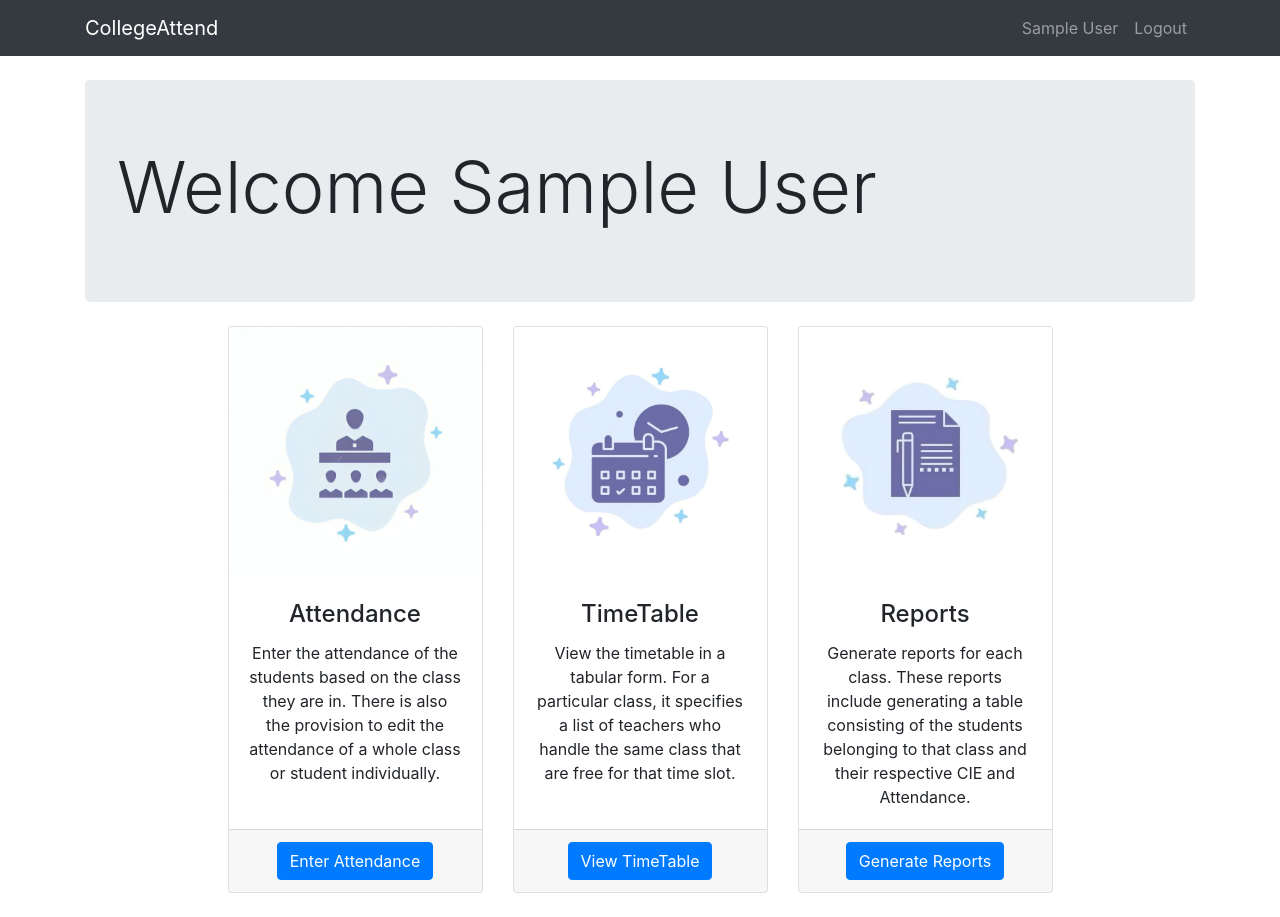
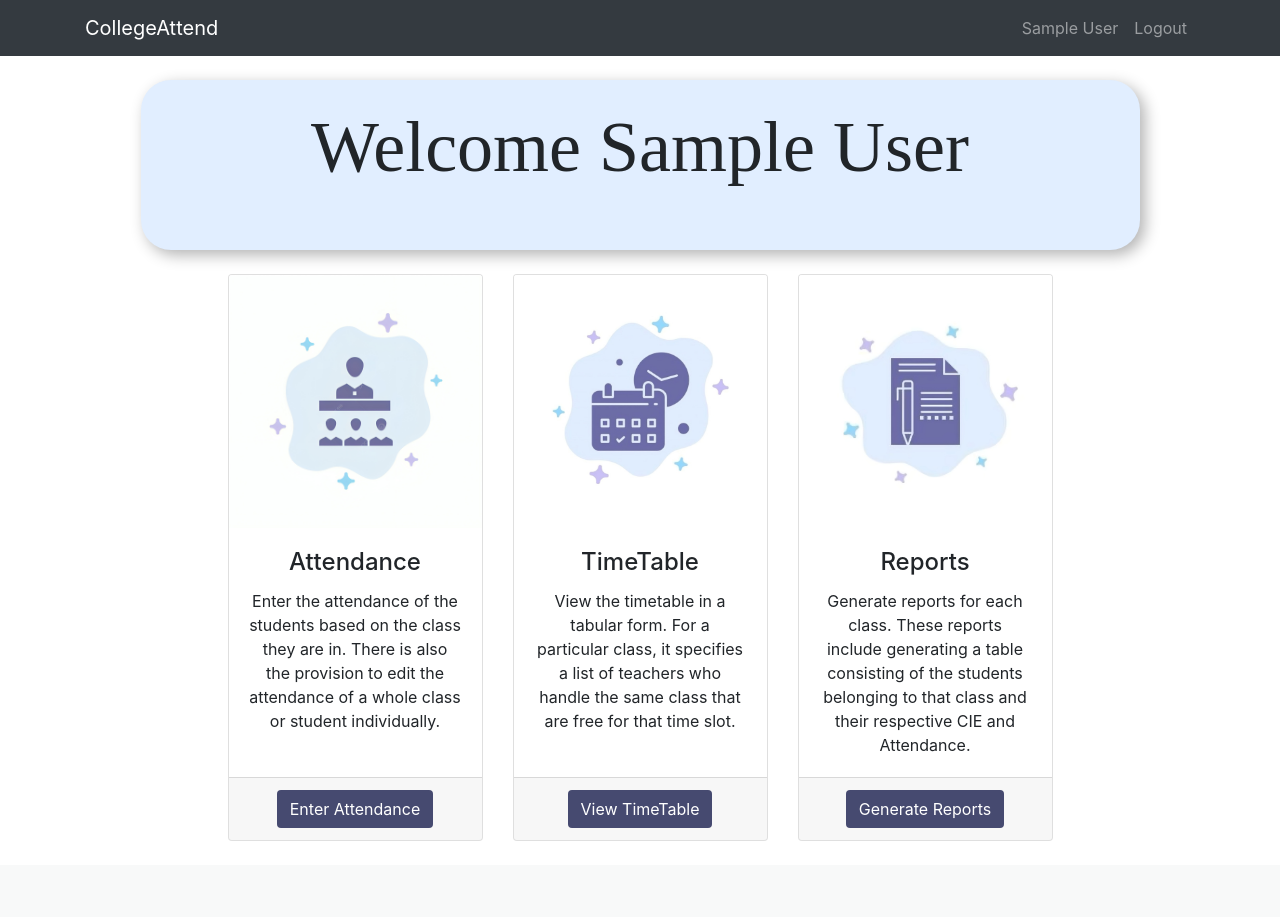
Before and after one commit to SayedAliSharrat/Graduation-Project, a Django app: page / in a window 1280 px wide. After the commit the page ends 841 px from the top, so only its background shows below. Run offline with Django 3.2, Linux system fonts and the light colour scheme; a user stored in the database is signed in; tables that the repository leaves empty hold one stand-in row (values such as "Sample post"); some libraries are stand-ins or nearby versions.

Commit message:
ui edits

```diff
--- a/info/templates/info/t_homepage.html
+++ b/info/templates/info/t_homepage.html
@@ -14,7 +14,6 @@
 
     <!-- Bootstrap core CSS -->
       <link href="{% static '/info/homepage/vendor/bootstrap/css/bootstrap.min.css' %}" rel="stylesheet">
-
 
     <!-- Custom styles for this template -->
       <link href="{% static '/info/homepage/css/heroic-features.css' %}" rel="stylesheet">
@@ -51,12 +50,14 @@
     <div class="container">
 
       <!-- Jumbotron Header -->
-      <header class="jumbotron my-4">
-        <h1 class="display-3 text-capitalize">Welcome {{ request.user.teacher.name }}</h1>
+      <header class="my-4">
+        <div class="container text-black p-4"  style="margin-bottom: 20px; border-radius: 30px; height: 170px; width: 90%; background-color: #e1eeff; font-family: 'Questrial'; box-shadow: 5px 5px 15px rgba(0, 0, 0, 0.3);">
+        <h1 class="display-3 text-capitalize text-center ">Welcome {{ request.user.teacher.name }}</h1>
+      </div>
+
 {#        <p class="lead">Lorem ipsum dolor sit amet, consectetur adipisicing elit. Ipsa, ipsam, eligendi, in quo sunt possimus non incidunt odit vero aliquid similique quaerat nam nobis illo aspernatur vitae fugiat numquam repellat.</p>#}
 {#        <a href="#" class="btn btn-primary btn-lg">Call to action!</a>#}
       </header>
-
       <!-- Page Features -->
       <div class="row text-center justify-content-center" >
 
@@ -71,7 +72,8 @@
                   the provision to edit the attendance of a whole class or student individually.</p>
             </div>
             <div class="card-footer">
-                <a class="btn btn-primary" role="button" href="{% url 't_clas' request.user.teacher.id 1 %}"> Enter Attendance</a>
+                <a class="btn text-white " style="background-color: #464a70; transition: 0.3s;"onmouseover="this.style.backgroundColor='#858bcc'"
+                onmouseout="this.style.backgroundColor='#464a70'" role="button" href="{% url 't_clas' request.user.teacher.id 1 %}"> Enter Attendance</a>
             </div>
           </div>
         </div>
@@ -103,7 +105,8 @@
                   list of teachers who handle the same class that are free for that time slot.</p>
             </div>
             <div class="card-footer">
-                <a class="btn btn-primary" role="button" href="{% url 't_timetable' request.user.teacher.id %}">View TimeTable</a>
+                <a class="btn text-white" style="background-color: #464a70; transition: 0.3s;"onmouseover="this.style.backgroundColor='#858bcc'"
+                onmouseout="this.style.backgroundColor='#464a70'" role="button" href="{% url 't_timetable' request.user.teacher.id %}">View TimeTable</a>
             </div>
           </div>
         </div>
@@ -119,7 +122,8 @@
                     of the students belonging to that class and their respective CIE and Attendance.</p>
             </div>
             <div class="card-footer">
-              <a href="{% url 't_clas' request.user.teacher.id 3 %}" class="btn btn-primary">Generate Reports</a>
+              <a href="{% url 't_clas' request.user.teacher.id 3 %}" class="btn text-white" style="background-color: #464a70;  transition: 0.3s;"onmouseover="this.style.backgroundColor='#858bcc'"
+              onmouseout="this.style.backgroundColor='#464a70'">Generate Reports</a>
             </div>
           </div>
         </div>
```
Also changed, not shown: info/templates/info/homepage.html (+8 -8 lines), info/static/info/bootstrap/vendor/bootstrap/css/bootstrap.css.
